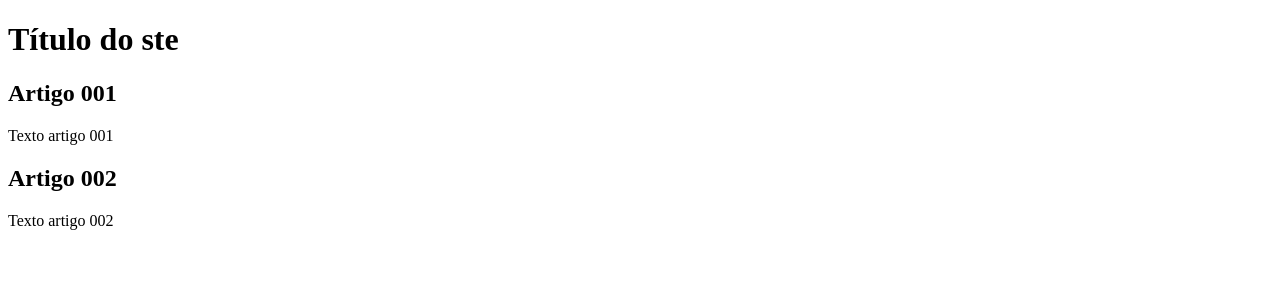
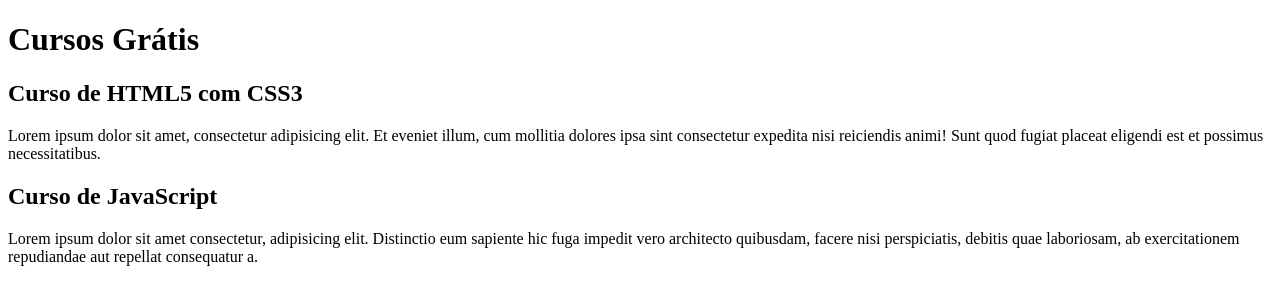
Before and after one commit to leosobrinho/projeto-site, a plain HTML site: page index.html in a window 1280 px wide. Drawn offline with Linux system fonts and the light colour scheme.

Commit message:
comecei a escrever o conteudo

```diff
--- a/index.html
+++ b/index.html
@@ -8,15 +8,15 @@
 <body>
     <main>
         <header>
-            <h1>Título do ste</h1>
+            <h1>Cursos Grátis</h1>
         </header>
         <article>
-            <h2>Artigo 001</h2>
-            <p>Texto artigo 001</p>
+            <h2>Curso de HTML5 com CSS3</h2>
+            <p>Lorem ipsum dolor sit amet, consectetur adipisicing elit. Et eveniet illum, cum mollitia dolores ipsa sint consectetur expedita nisi reiciendis animi! Sunt quod fugiat placeat eligendi est et possimus necessitatibus.</p>
         </article>
         <article>
-            <h2>Artigo 002</h2>
-            <p>Texto artigo 002</p>
+            <h2>Curso de JavaScript</h2>
+            <p>Lorem ipsum dolor sit amet consectetur, adipisicing elit. Distinctio eum sapiente hic fuga impedit vero architecto quibusdam, facere nisi perspiciatis, debitis quae laboriosam, ab exercitationem repudiandae aut repellat consequatur a.</p>
         </article>
     </main>
 </body>
```
